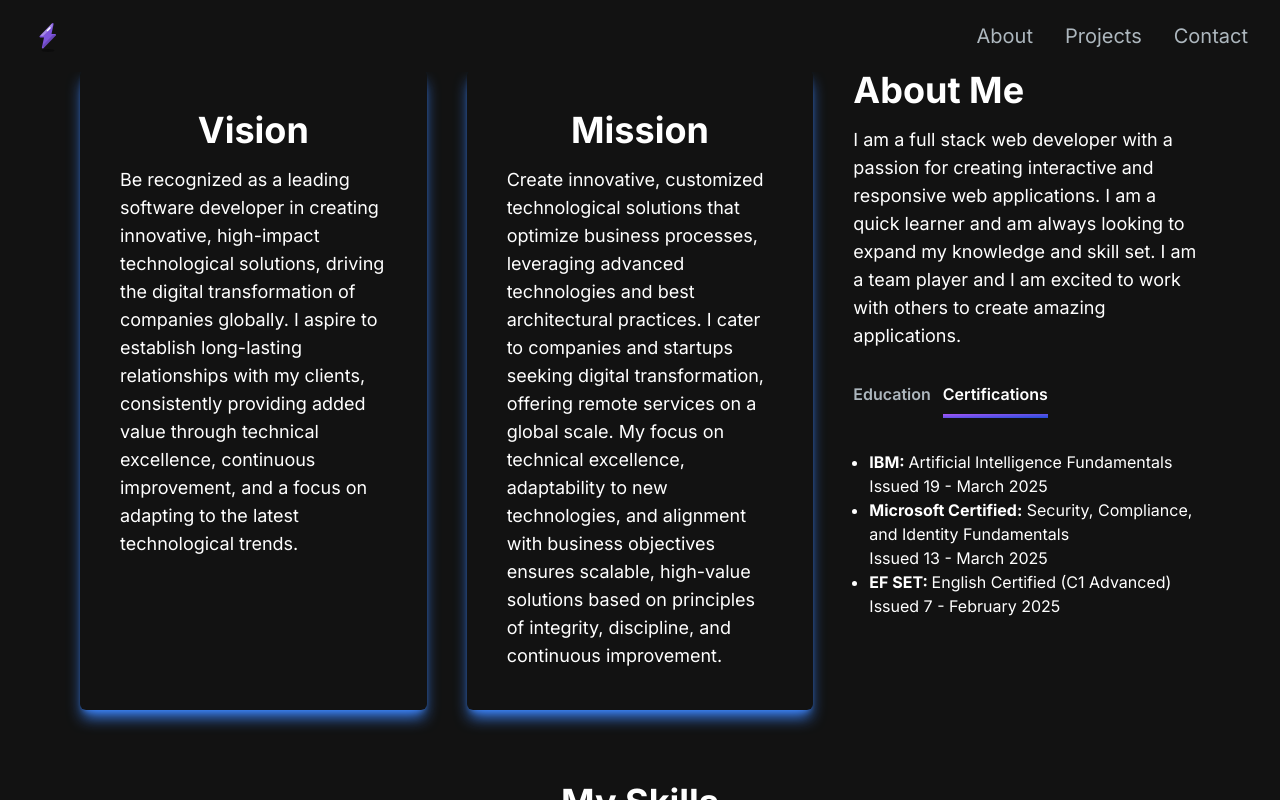
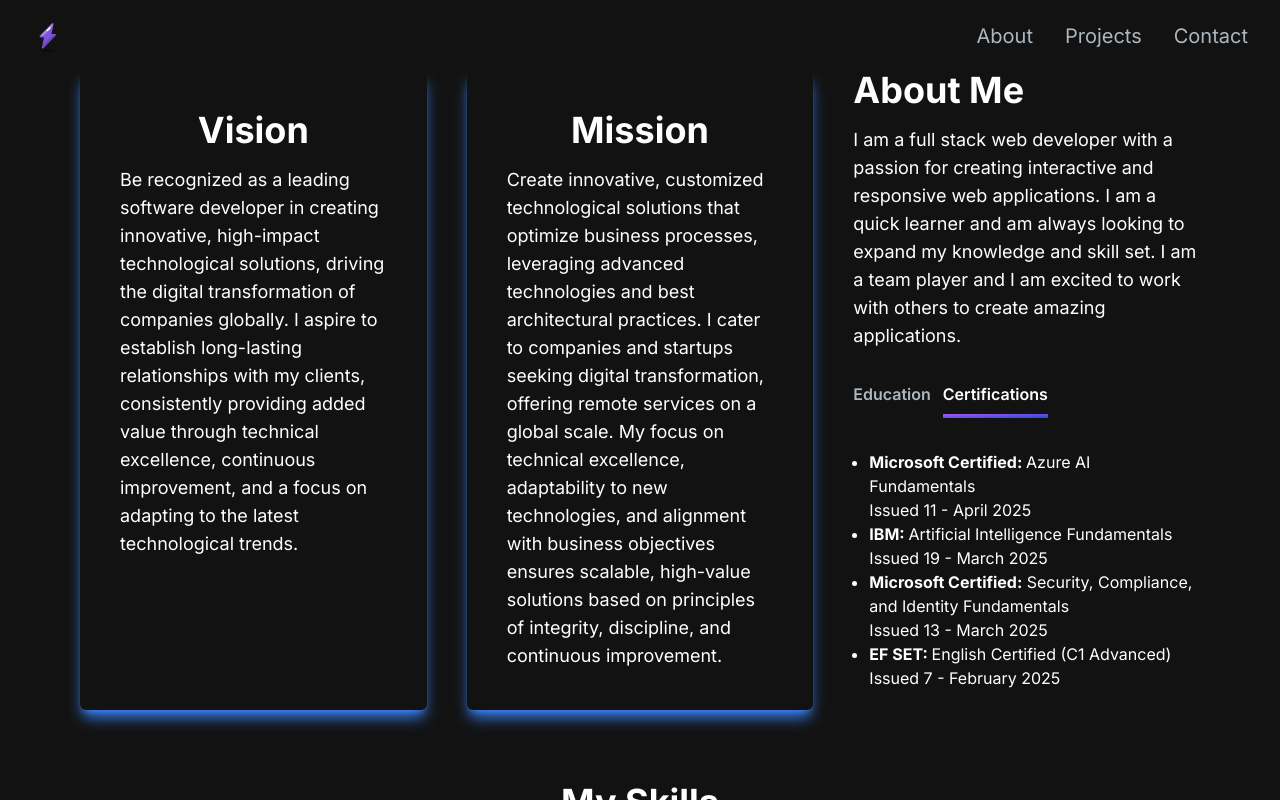
Before and after one commit to DannaG18/dgportfolio, a Next.js app: page / in a window 1280 px wide. Both pictures are taken after a click on the button "Certifications". Shown: the part 654-1454 px from the top of the page. Built offline with nearby package versions, Linux system fonts and the light colour scheme.

Commit message:
feat: :sparkles: New Certification

```diff
--- a/src/app/components/AboutSection.jsx
+++ b/src/app/components/AboutSection.jsx
@@ -18,6 +18,8 @@
     id: "certifications",
     content: (
       <ul className="list-disc pl-4">
+        <li><b>Microsoft Certified: </b>Azure AI Fundamentals</li>
+        <p className="">Issued 11 - April 2025</p>
         <li><b>IBM: </b>Artificial Intelligence Fundamentals</li>
         <p className="">Issued 19 - March 2025</p>
         <li><b>Microsoft Certified:</b> Security, Compliance, and Identity Fundamentals</li>
--- a/src/app/components/HeroSection.jsx
+++ b/src/app/components/HeroSection.jsx
@@ -49,7 +49,7 @@
             <Link
               href="
 
-              /CV Danna Alvarez - ATS.pdf"
+              /CV Danna Alvarez.pdf"
               className="px-1 inline-block py-1 w-full sm:w-fit rounded-full bg-gradient-to-br from-purple-500 to-blue-700 hover:bg-slate-300 text-white mt-3"
               target="_blank"
               download
```
Also changed, not shown: 2 other files (tests, documents, lock files or other folders).
